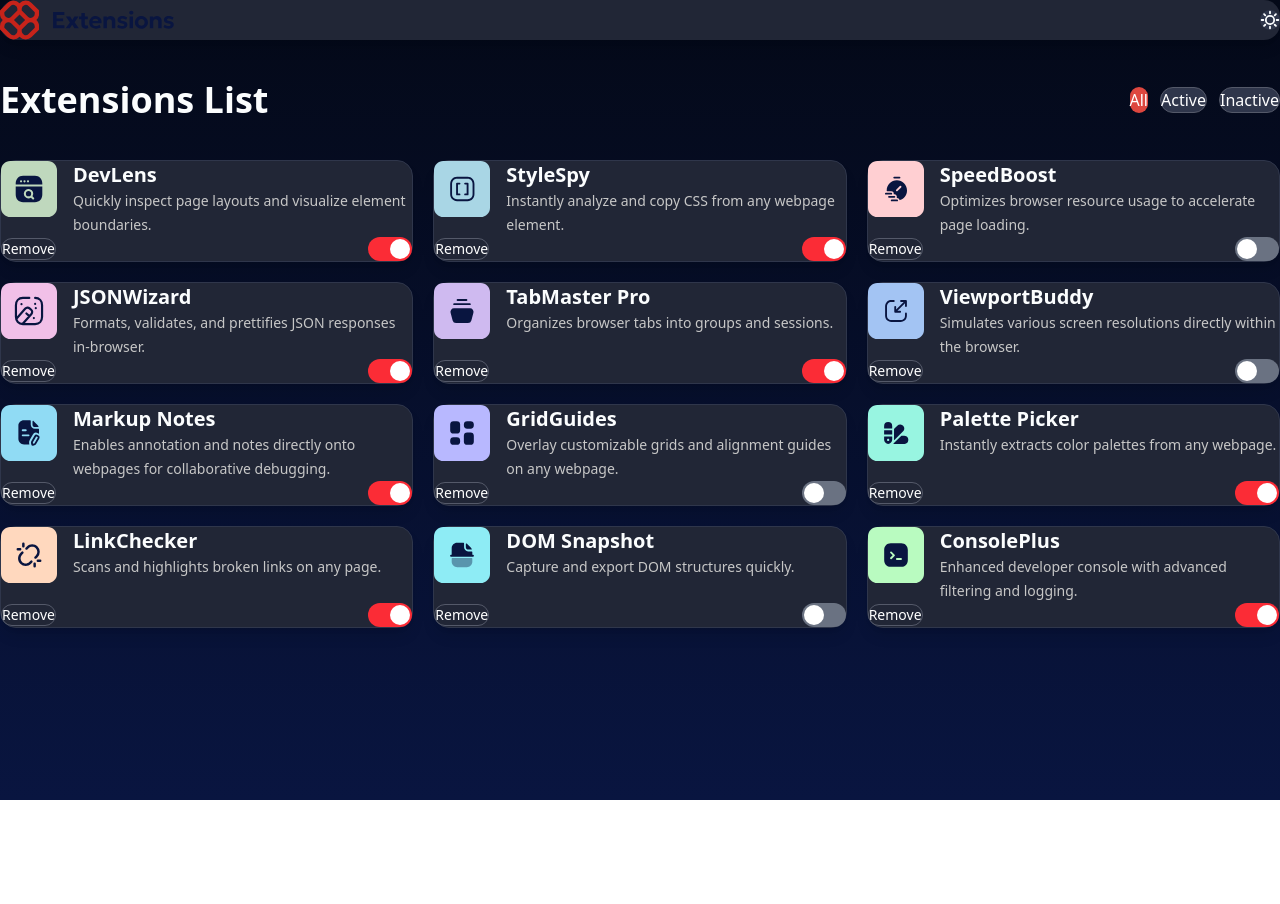
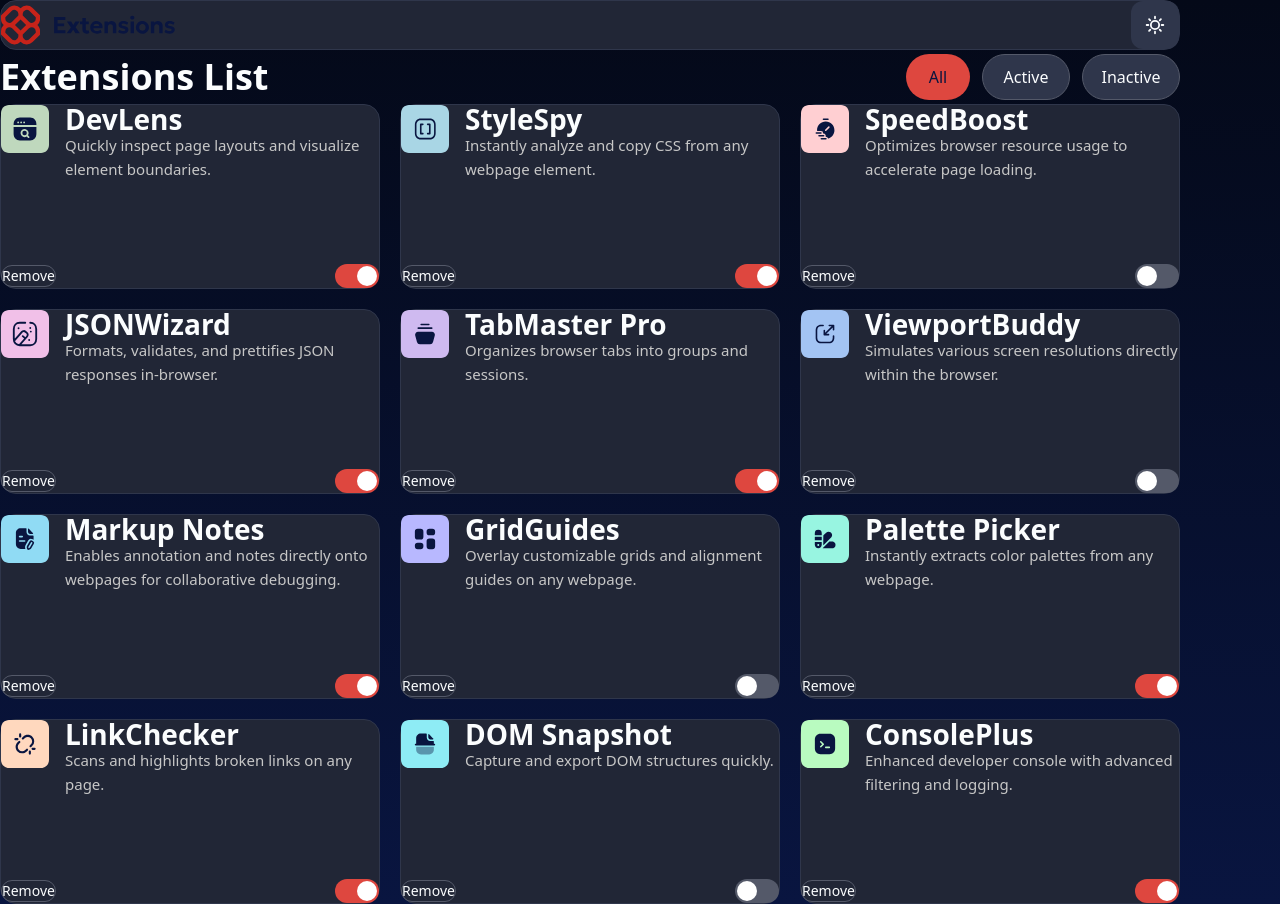
Before and after one commit to Nani1193/browser-extensions-manager, a React (Vite) app: page / in a window 1280 px wide. Before the commit the page ends 800 px from the top, so only its background shows below. Built offline with nearby package versions, Linux system fonts and the light colour scheme; a web font is replaced by a local one.

Commit message:
refactor: update UI structure and styles

```diff
--- a/src/components/atoms/Button.tsx
+++ b/src/components/atoms/Button.tsx
@@ -12,7 +12,19 @@ export default function Button({
       type={type}
       onClick={onClick}
       disabled={disabled}
-      className={className}
+      className={`
+        inline-flex
+        items-center
+        justify-center
+        font-medium
+        transition-all
+        duration-200
+        cursor-pointer
+        select-none
+        disabled:cursor-not-allowed
+        disabled:opacity-50
+        ${className}
+      `}
     >
       {children}
     </button>
--- a/src/components/atoms/Switch.tsx
+++ b/src/components/atoms/Switch.tsx
@@ -7,16 +7,41 @@ export default function Switch({
   return (
     <button
       type="button"
+      role="switch"
+      aria-checked={checked}
       onClick={onChange}
-      aria-pressed={checked}
-      className={`relative h-6 w-11 rounded-full transition-colors duration-300 ${
-        checked ? "bg-red-500" : "bg-gray-500"
-      }`}
+      className={`
+        relative
+        h-6
+        w-11
+        cursor-pointer
+        rounded-full
+        transition-colors
+        duration-300
+        ${
+          checked
+            ? "bg-[var(--red-500)]"
+            : "bg-[var(--neutral-600)]"
+        }
+      `}
     >
       <span
-        className={`absolute top-0.5 left-0.5 h-5 w-5 rounded-full bg-white transition-transform duration-300 ${
-          checked ? "translate-x-5" : "translate-x-0"
-        }`}
+        className={`
+          absolute
+          top-0.5
+          left-0.5
+          h-5
+          w-5
+          rounded-full
+          bg-white
+          transition-transform
+          duration-300
+          ${
+            checked
+              ? "translate-x-5"
+              : "translate-x-0"
+          }
+        `}
       />
     </button>
   );
--- a/src/components/molecules/ExtensionCard.tsx
+++ b/src/components/molecules/ExtensionCard.tsx
@@ -13,30 +13,53 @@ export default function ExtensionCard({
   onRemove,
 }: ExtensionCardProps) {
   return (
-    <article className="flex flex-col justify-between rounded-2xl border border-[var(--neutral-700)] bg-[var(--neutral-800)] p-5 shadow-lg">
-
+    <article
+      className="
+        flex
+        h-[185px]
+        flex-col
+        justify-between
+        rounded-2xl
+        border
+        border-[var(--neutral-700)]
+        bg-[var(--neutral-800)]
+        p-5
+        transition-colors
+      "
+    >
       <div className="flex items-start gap-4">
         <Icon
           src={logo}
           alt={name}
-          className="h-14 w-14 flex-shrink-0"
+          className="h-12 w-12 shrink-0"
         />
 
-        <div className="flex-1">
-          <h2 className="text-xl font-bold text-[var(--text-primary)]">
+        <div>
+          <h2 className="text-[28px]/none font-bold text-[var(--text-primary)]">
             {name}
           </h2>
 
-          <p className="mt-2 text-sm leading-6 text-[var(--neutral-300)]">
+          <p className="mt-2 text-[15px] leading-6 text-[var(--neutral-300)]">
             {description}
           </p>
         </div>
       </div>
 
-      <div className="mt-8 flex items-center justify-between">
+      <div className="flex items-center justify-between">
         <Button
           onClick={onRemove}
-          className="rounded-full border border-[var(--neutral-600)] px-4 py-2 text-sm text-white transition hover:bg-[var(--red-500)]"
+          className="
+            rounded-full
+            border
+            border-[var(--neutral-600)]
+            px-4
+            py-2
+            text-sm
+            text-[var(--text-primary)]
+            transition
+            hover:border-[var(--red-500)]
+            hover:bg-[var(--red-500)]
+          "
         >
           Remove
         </Button>
--- a/src/components/molecules/FilterGroup.tsx
+++ b/src/components/molecules/FilterGroup.tsx
@@ -7,44 +7,52 @@ interface FilterGroupProps {
   onFilterChange: (filter: Filter) => void;
 }
 
+const filters: Filter[] = ["all", "active", "inactive"];
+
 export default function FilterGroup({
   filter,
   onFilterChange,
 }: FilterGroupProps) {
   return (
     <div className="flex flex-wrap gap-3">
-      <Button
-        onClick={() => onFilterChange("all")}
-        className={`rounded-full px-5 py-2 font-medium transition ${
-          filter === "all"
-            ? "bg-[var(--red-500)] text-white"
-            : "border border-[var(--neutral-600)] bg-[var(--neutral-700)] text-white"
-        }`}
-      >
-        All
-      </Button>
+      {filters.map((item) => {
+        const isActive = filter === item;
 
-      <Button
-        onClick={() => onFilterChange("active")}
-        className={`rounded-full px-5 py-2 font-medium transition ${
-          filter === "active"
-            ? "bg-[var(--red-500)] text-white"
-            : "border border-[var(--neutral-600)] bg-[var(--neutral-700)] text-white"
-        }`}
-      >
-        Active
-      </Button>
-
-      <Button
-        onClick={() => onFilterChange("inactive")}
-        className={`rounded-full px-5 py-2 font-medium transition ${
-          filter === "inactive"
-            ? "bg-[var(--red-500)] text-white"
-            : "border border-[var(--neutral-600)] bg-[var(--neutral-700)] text-white"
-        }`}
-      >
-        Inactive
-      </Button>
+        return (
+          <Button
+            key={item}
+            onClick={() => onFilterChange(item)}
+            className={`
+              flex
+              items-center
+              justify-center
+              h-[46px]
+              rounded-full
+              text-[16px]
+              font-medium
+              transition-all
+              focus:outline-none
+              focus-visible:outline-none
+              focus:ring-0
+              focus-visible:ring-0
+              ${
+                item === "all"
+                  ? "w-[64px]"
+                  : item === "active"
+                  ? "w-[88px]"
+                  : "w-[98px]"
+              }
+              ${
+                isActive
+                  ? "bg-[var(--red-500)] text-[var(--neutral-900)]"
+                  : "border border-[var(--neutral-600)] bg-[var(--neutral-700)] text-[var(--neutral-0)] hover:border-[var(--red-500)] hover:bg-[var(--neutral-600)]"
+              }
+            `}
+          >
+            {item.charAt(0).toUpperCase() + item.slice(1)}
+          </Button>
+        );
+      })}
     </div>
   );
 }
--- a/src/components/organisms/ExtensionsGrid.tsx
+++ b/src/components/organisms/ExtensionsGrid.tsx
@@ -14,7 +14,15 @@ export default function ExtensionsGrid({
   onRemove,
 }: ExtensionsGridProps) {
   return (
-    <section className="grid grid-cols-1 gap-5 md:grid-cols-2 xl:grid-cols-3">
+    <section
+      className="
+        grid
+        grid-cols-1
+        gap-5
+        md:grid-cols-2
+        lg:grid-cols-3
+      "
+    >
       {extensions.map((extension) => (
         <ExtensionCard
           key={extension.name}
--- a/src/components/organisms/Header.tsx
+++ b/src/components/organisms/Header.tsx
@@ -1,3 +1,4 @@
+import Button from "../atoms/Button";
 import Icon from "../atoms/Icon";
 
 interface HeaderProps {
@@ -10,17 +11,35 @@ export default function Header({
   onThemeToggle,
 }: HeaderProps) {
   return (
-    <header className="flex items-center justify-between rounded-2xl bg-[var(--neutral-800)] p-4 shadow-lg">
+    <header
+      className="
+        flex
+        items-center
+        justify-between
+        rounded-2xl
+        border
+        border-[var(--neutral-700)]
+        bg-[var(--neutral-800)]
+        px-5
+        py-3
+      "
+    >
       <Icon
         src="/images/logo.svg"
         alt="Extensions"
         className="h-10"
       />
 
-      <button
-        type="button"
+      <Button
         onClick={onThemeToggle}
-        className="rounded-xl bg-[var(--neutral-700)] p-3 transition hover:bg-[var(--neutral-600)]"
+        className="
+          h-12
+          w-12
+          rounded-xl
+          bg-[var(--neutral-700)]
+          p-0
+          hover:bg-[var(--neutral-600)]
+        "
       >
         <Icon
           src={
@@ -31,7 +50,7 @@ export default function Header({
           alt="Change theme"
           className="h-5 w-5"
         />
-      </button>
+      </Button>
     </header>
   );
 }
--- a/src/components/templates/MainLayout.tsx
+++ b/src/components/templates/MainLayout.tsx
@@ -25,15 +25,15 @@ export default function MainLayout({
   onThemeToggle,
 }: MainLayoutProps) {
   return (
-    <main className="min-h-screen px-4 py-10">
-      <div className="mx-auto flex max-w-7xl flex-col gap-10">
+    <main className="min-h-screen px-6 py-10">
+      <div className="mx-auto w-full max-w-[1180px]">
         <Header
           isDarkMode={isDarkMode}
           onThemeToggle={onThemeToggle}
         />
 
-        <section className="flex flex-col gap-6 md:flex-row md:items-center md:justify-between">
-          <h1 className="text-4xl font-bold text-[var(--neutral-0)]">
+        <section className="mt-10 flex flex-col gap-6 md:flex-row md:items-center md:justify-between">
+          <h1 className="text-[36px] font-bold text-[var(--text-primary)]">
             Extensions List
           </h1>
 
@@ -43,12 +43,14 @@ export default function MainLayout({
           />
         </section>
 
+        <div className="mt-8">
           <ExtensionsGrid
             extensions={extensions}
             onToggle={onToggle}
             onRemove={onRemove}
           />
         </div>
+      </div>
     </main>
   );
 }
--- a/src/styles.css
+++ b/src/styles.css
@@ -91,11 +91,10 @@
   box-sizing: border-box;
 }
 
-
 html {
   font-family: "Noto Sans", sans-serif;
+  line-height: 1.5;
 }
-
 
 body {
   min-height: 100vh;
@@ -104,15 +103,12 @@ body {
   font-size: 16px;
 }
 
-
-/* Smooth theme transition */
-
 body,
 header,
 article,
 button {
   transition:
-    background-color 0.3s ease,
-    color 0.3s ease,
-    border-color 0.3s ease;
+    background-color .25s ease,
+    color .25s ease,
+    border-color .25s ease;
 }
```
Lines whose indentation alone changed are shown as unchanged.
